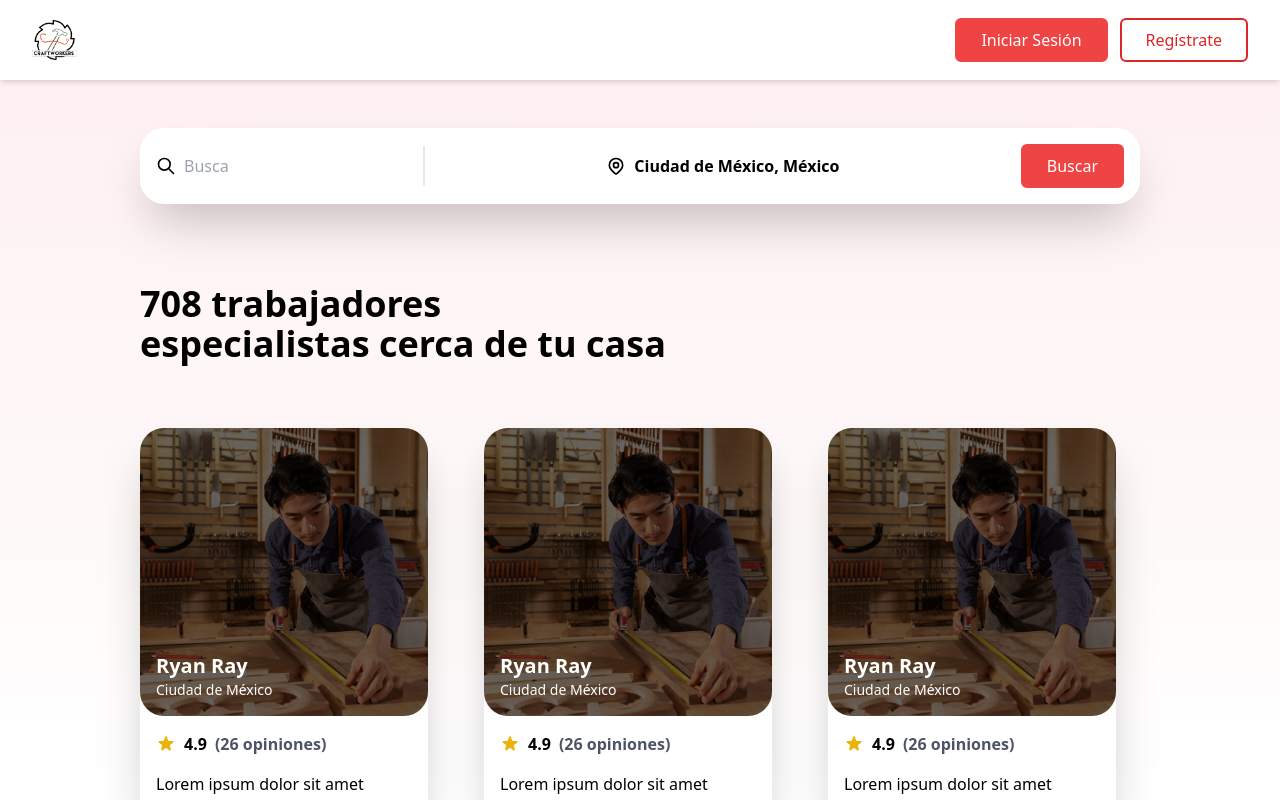
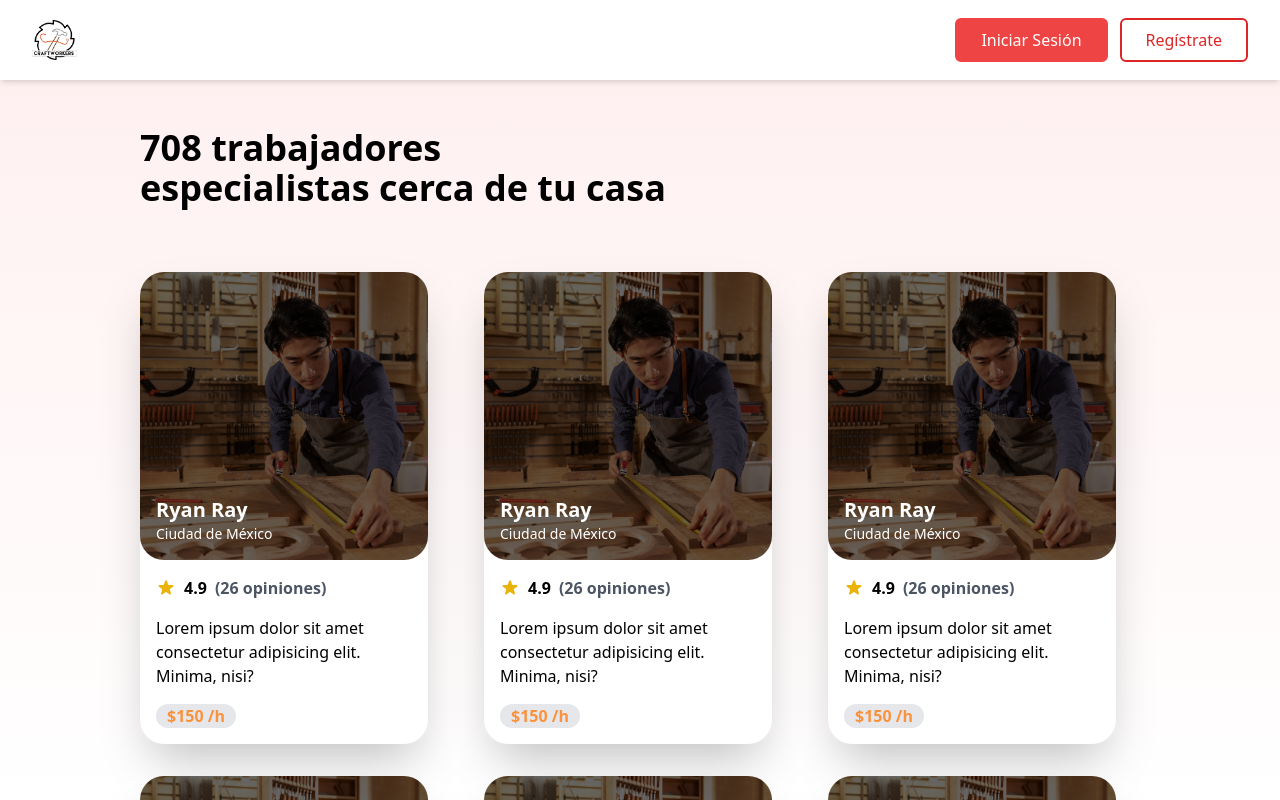
Before and after one commit to OscarAguilarL/craftworkers-frontend, a React (Vite) app: page /busca in a window 1280 px wide. Built offline with nearby package versions, Linux system fonts and the light colour scheme.

Commit message:
Refactor al diseño de pagina de busqueda

```diff
--- a/src/pages/SearchPage.tsx
+++ b/src/pages/SearchPage.tsx
@@ -4,8 +4,6 @@ import { trabajadores } from '../data/trabajadores'
 export const SearchPage = () => {
   return (
     <div className="container max-w-5xl mx-auto mt-12 px-3 pb-24">
-      <Searchbar className="mb-20" />
-
       <h1 className="text-4xl font-bold mb-16" data-aos="flip-left">
         708 trabajadores <br />
         especialistas cerca de tu casa
```
